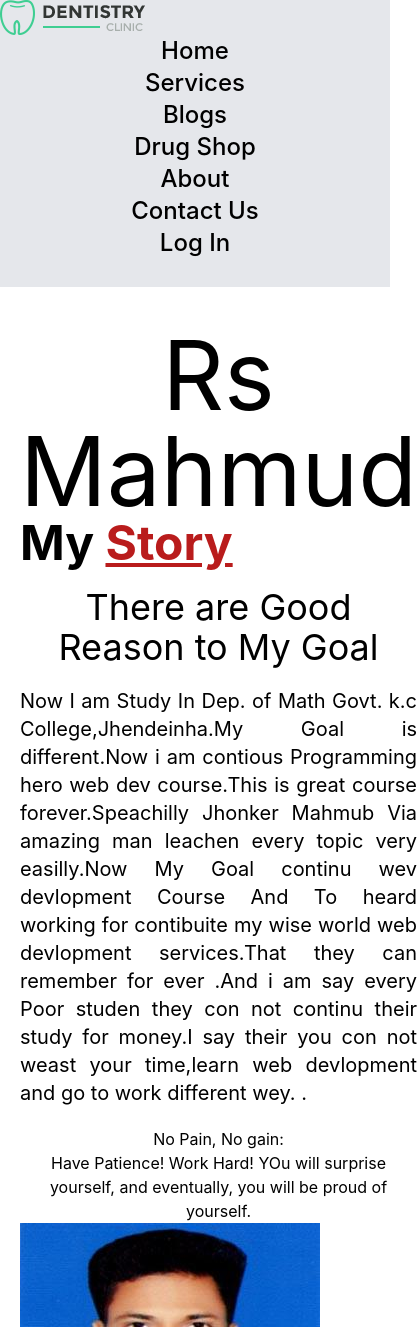
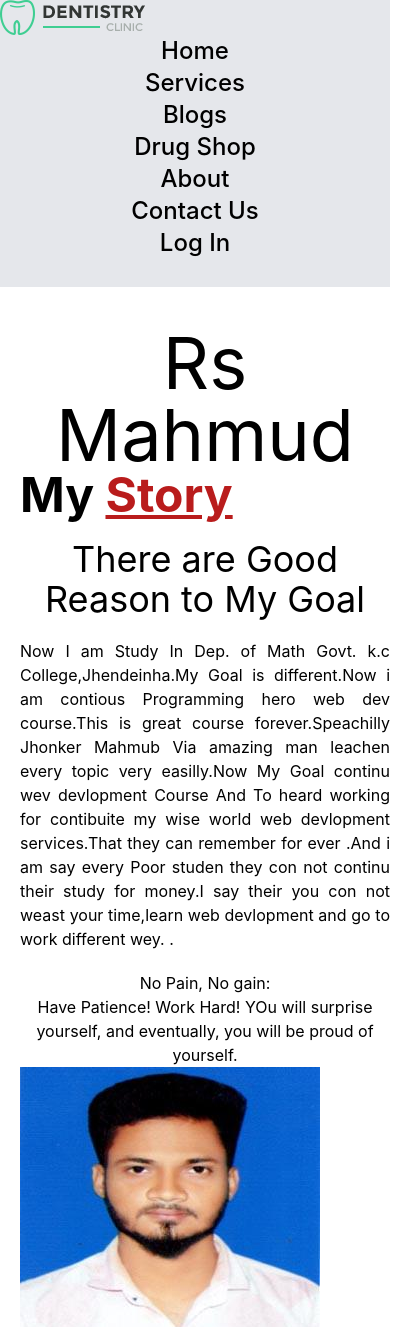
Before and after one commit to liton0023/doctor-clenic, a React (Create React App) app: page /about in a window 390 px wide. Shown: the top 1327 px of the page, 417 px wide, since content can reach past the window. Built offline with nearby package versions, Linux system fonts and the light colour scheme; no server answers.

Commit message:
about page responsive

```diff
--- a/src/Pages/About/About.js
+++ b/src/Pages/About/About.js
@@ -7,10 +7,10 @@ const About = () => {
             <div className="grid lg:grid-cols-2 mt-10">
 
                 <div className="ml-5">
-                    <h1 className='text-8xl'>Rs Mahmud</h1>
+                    <h1 className='text-7xl'>Rs Mahmud</h1>
                     <h1 className="font-bold text-5xl text-left pb-5 ">My <span className="text-red-700 underline ">Story</span></h1>
                     <h5 className=" text-4xl pb-5">There are Good Reason to My Goal</h5>
-                    <p className="text-xl text-justify pb-5">Now I am Study In Dep. of Math Govt. k.c College,Jhendeinha.My Goal is different.Now i am contious Programming hero web dev course.This is great course forever.Speachilly Jhonker Mahmub Via amazing man leachen every topic very easilly.Now My Goal continu wev devlopment Course And To heard working for contibuite my wise world web devlopment services.That they can remember for ever .And i am say every Poor studen they con not continu their study for money.I say their you con not weast your time,learn  web devlopment and go to work different wey. .</p>
+                    <p className="text-justify pb-5">Now I am Study In Dep. of Math Govt. k.c College,Jhendeinha.My Goal is different.Now i am contious Programming hero web dev course.This is great course forever.Speachilly Jhonker Mahmub Via amazing man leachen every topic very easilly.Now My Goal continu wev devlopment Course And To heard working for contibuite my wise world web devlopment services.That they can remember for ever .And i am say every Poor studen they con not continu their study for money.I say their you con not weast your time,learn  web devlopment and go to work different wey. .</p>
                     <p >No Pain, No gain: <br />
                         Have Patience! Work Hard! YOu will surprise yourself, and eventually, you will be proud of yourself.</p>
                 </div>
```
